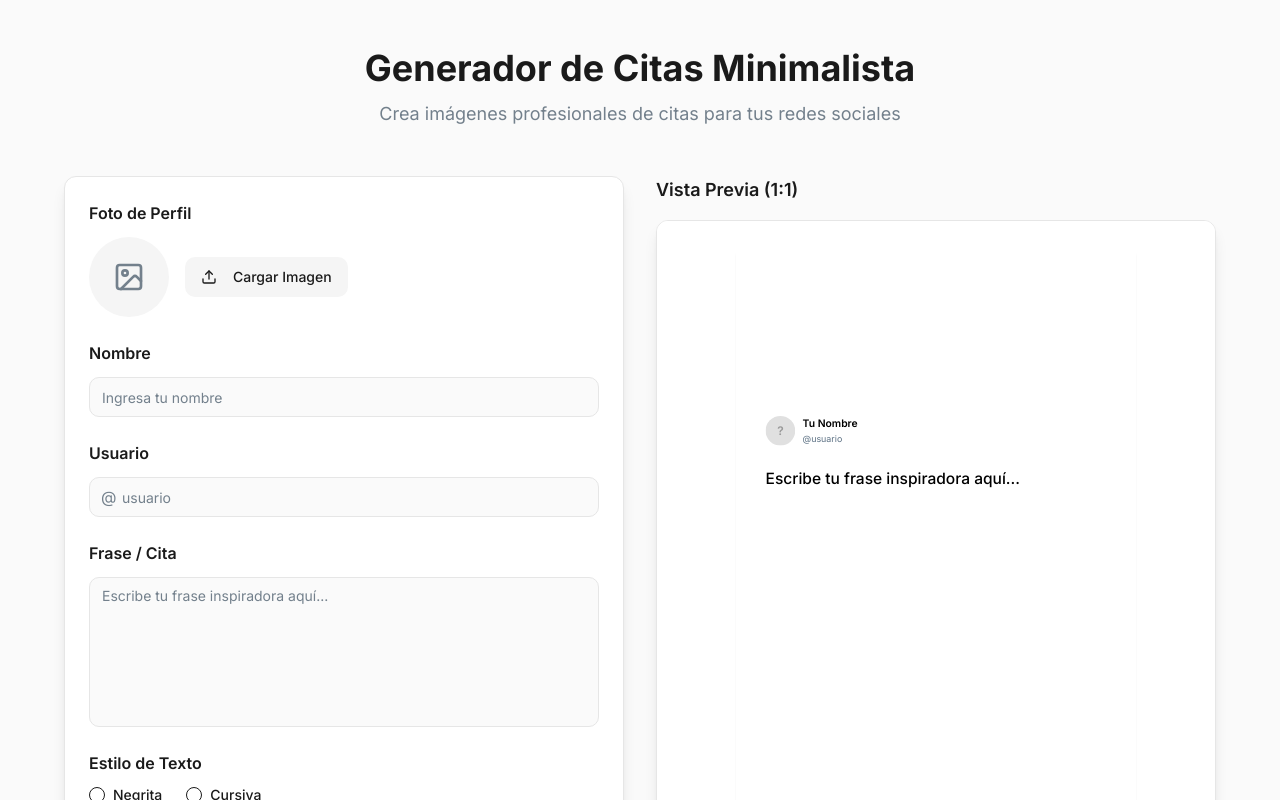
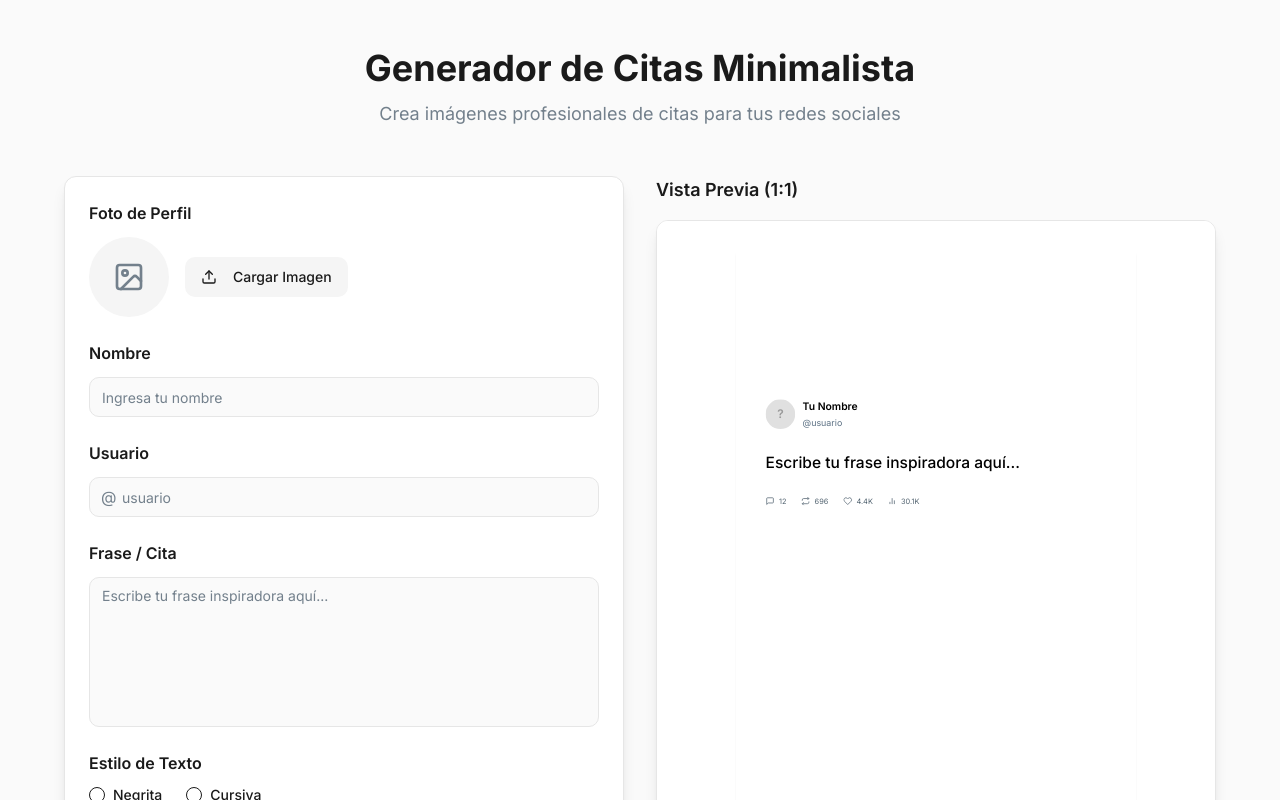
Before and after one commit to FabrizioBiagi/minimal-quote-maker, a React (Vite) app: page / in a window 1280 px wide. Shown: the top 800 px of the page. Built offline with nearby package versions, Linux system fonts and the light colour scheme; the HTML template or start-up script is replaced by a standard one.

Commit message:
Add interaction icons to quote card

```diff
--- a/src/components/QuoteCard.tsx
+++ b/src/components/QuoteCard.tsx
@@ -8,10 +8,16 @@ interface QuoteCardProps {
   aspectRatio: "square" | "vertical";
   isBold: boolean;
   isItalic: boolean;
+  stats?: {
+    comments: string;
+    retweets: string;
+    likes: string;
+    views: string;
+  };
 }
 
 export const QuoteCard = forwardRef<HTMLDivElement, QuoteCardProps>(
-  ({ profileImage, name, username, quote, aspectRatio, isBold, isItalic }, ref) => {
+  ({ profileImage, name, username, quote, aspectRatio, isBold, isItalic, stats }, ref) => {
     const dimensions = aspectRatio === "square"
       ? { width: "1080px", height: "1080px" }
       : { width: "1080px", height: "1920px" };
@@ -117,6 +123,55 @@ export const QuoteCard = forwardRef<HTMLDivElement, QuoteCardProps>(
           >
             {quote || "Escribe tu frase inspiradora aquí..."}
           </div>
+
+          {/* Stats Section */}
+          {stats && (
+            <div
+              style={{
+                display: "flex",
+                alignItems: "center",
+                gap: "40px",
+                marginTop: "60px",
+              }}
+            >
+              {/* Comments */}
+              <div style={{ display: "flex", alignItems: "center", gap: "12px" }}>
+                <svg width="24" height="24" viewBox="0 0 24 24" fill="none" stroke="#536471" strokeWidth="2">
+                  <path d="M21 15a2 2 0 0 1-2 2H7l-4 4V5a2 2 0 0 1 2-2h14a2 2 0 0 1 2 2z" />
+                </svg>
+                <span style={{ fontSize: "20px", color: "#536471" }}>{stats.comments}</span>
+              </div>
+
+              {/* Retweets */}
+              <div style={{ display: "flex", alignItems: "center", gap: "12px" }}>
+                <svg width="24" height="24" viewBox="0 0 24 24" fill="none" stroke="#536471" strokeWidth="2">
+                  <path d="M17 1l4 4-4 4" />
+                  <path d="M3 11V9a4 4 0 0 1 4-4h14" />
+                  <path d="M7 23l-4-4 4-4" />
+                  <path d="M21 13v2a4 4 0 0 1-4 4H3" />
+                </svg>
+                <span style={{ fontSize: "20px", color: "#536471" }}>{stats.retweets}</span>
+              </div>
+
+              {/* Likes */}
+              <div style={{ display: "flex", alignItems: "center", gap: "12px" }}>
+                <svg width="24" height="24" viewBox="0 0 24 24" fill="none" stroke="#536471" strokeWidth="2">
+                  <path d="M20.84 4.61a5.5 5.5 0 0 0-7.78 0L12 5.67l-1.06-1.06a5.5 5.5 0 0 0-7.78 7.78l1.06 1.06L12 21.23l7.78-7.78 1.06-1.06a5.5 5.5 0 0 0 0-7.78z" />
+                </svg>
+                <span style={{ fontSize: "20px", color: "#536471" }}>{stats.likes}</span>
+              </div>
+
+              {/* Views */}
+              <div style={{ display: "flex", alignItems: "center", gap: "12px" }}>
+                <svg width="24" height="24" viewBox="0 0 24 24" fill="none" stroke="#536471" strokeWidth="2">
+                  <path d="M18 20V10" />
+                  <path d="M12 20V4" />
+                  <path d="M6 20v-6" />
+                </svg>
+                <span style={{ fontSize: "20px", color: "#536471" }}>{stats.views}</span>
+              </div>
+            </div>
+          )}
         </div>
       </div>
     );
--- a/src/components/QuoteGenerator.tsx
+++ b/src/components/QuoteGenerator.tsx
@@ -10,6 +10,19 @@ import { Download, Upload, Image as ImageIcon } from "lucide-react";
 import html2canvas from "html2canvas";
 import { toast } from "sonner";
 
+const generateRandomStats = () => ({
+  comments: formatNumber(Math.floor(Math.random() * 500) + 10),
+  retweets: formatNumber(Math.floor(Math.random() * 800) + 20),
+  likes: formatNumber(Math.floor(Math.random() * 5000) + 100),
+  views: formatNumber(Math.floor(Math.random() * 50000) + 1000),
+});
+
+const formatNumber = (num: number): string => {
+  if (num >= 1000000) return (num / 1000000).toFixed(1) + "M";
+  if (num >= 1000) return (num / 1000).toFixed(1) + "K";
+  return num.toString();
+};
+
 export const QuoteGenerator = () => {
   const [profileImage, setProfileImage] = useState<string | null>(null);
   const [name, setName] = useState("");
@@ -18,6 +31,7 @@ export const QuoteGenerator = () => {
   const [isBold, setIsBold] = useState(false);
   const [isItalic, setIsItalic] = useState(false);
   const [isGenerating, setIsGenerating] = useState(false);
+  const [stats, setStats] = useState(generateRandomStats());
 
   const squareCardRef = useRef<HTMLDivElement>(null);
   const verticalCardRef = useRef<HTMLDivElement>(null);
@@ -64,6 +78,7 @@ export const QuoteGenerator = () => {
 
   const downloadImage = async (aspectRatio: "square" | "vertical") => {
     setIsGenerating(true);
+    setStats(generateRandomStats());
 
     try {
       const cardRef = aspectRatio === "square" ? squareCardRef : verticalCardRef;
@@ -110,6 +125,7 @@ export const QuoteGenerator = () => {
           aspectRatio="square"
           isBold={isBold}
           isItalic={isItalic}
+          stats={stats}
         />
         <QuoteCard
           ref={verticalCardRef}
@@ -120,6 +136,7 @@ export const QuoteGenerator = () => {
           aspectRatio="vertical"
           isBold={isBold}
           isItalic={isItalic}
+          stats={stats}
         />
       </div>
 
@@ -289,6 +306,7 @@ export const QuoteGenerator = () => {
                         aspectRatio="square"
                         isBold={isBold}
                         isItalic={isItalic}
+                        stats={stats}
                       />
                     </div>
                   </div>
@@ -312,6 +330,7 @@ export const QuoteGenerator = () => {
                         aspectRatio="vertical"
                         isBold={isBold}
                         isItalic={isItalic}
+                        stats={stats}
                       />
                     </div>
                   </div>
```
